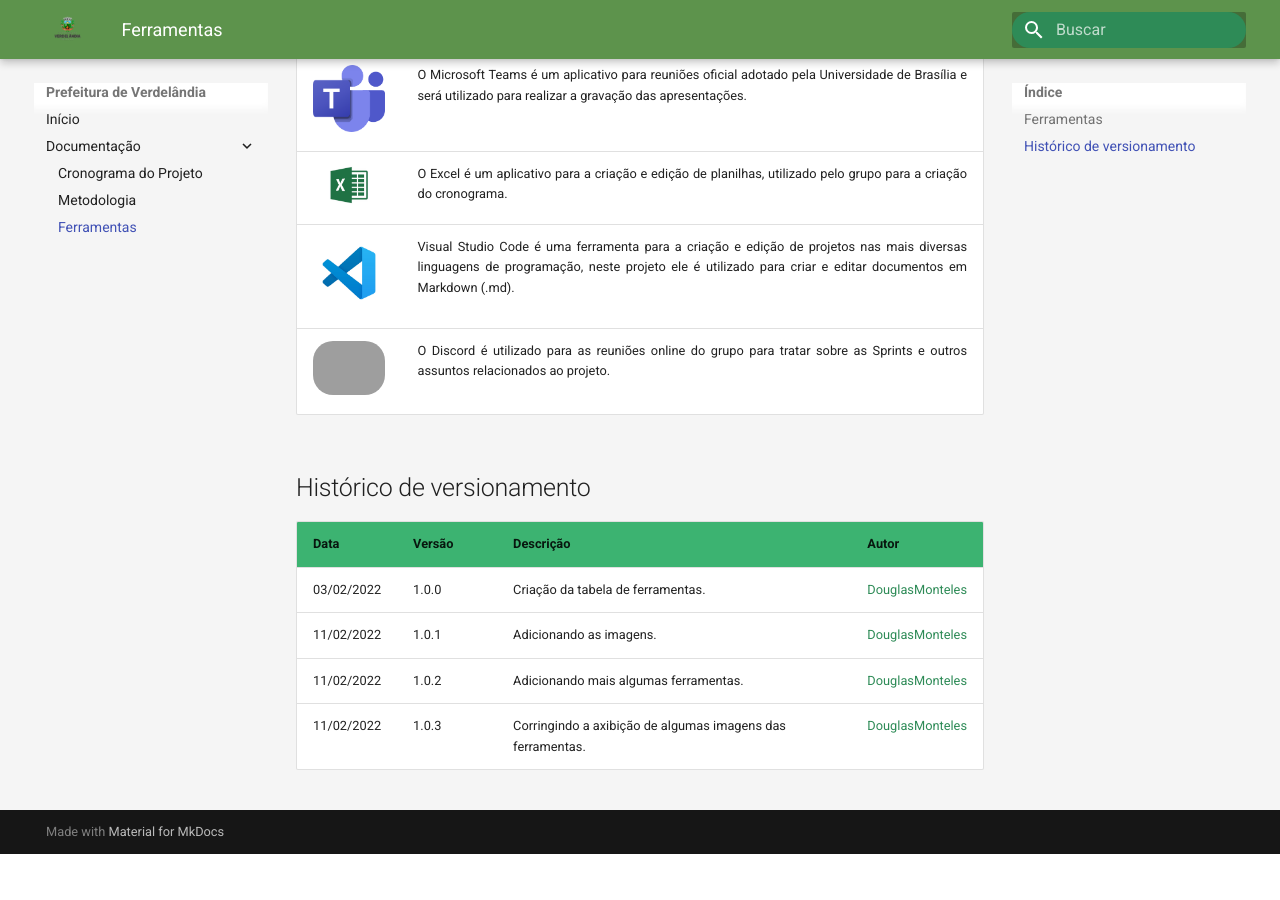
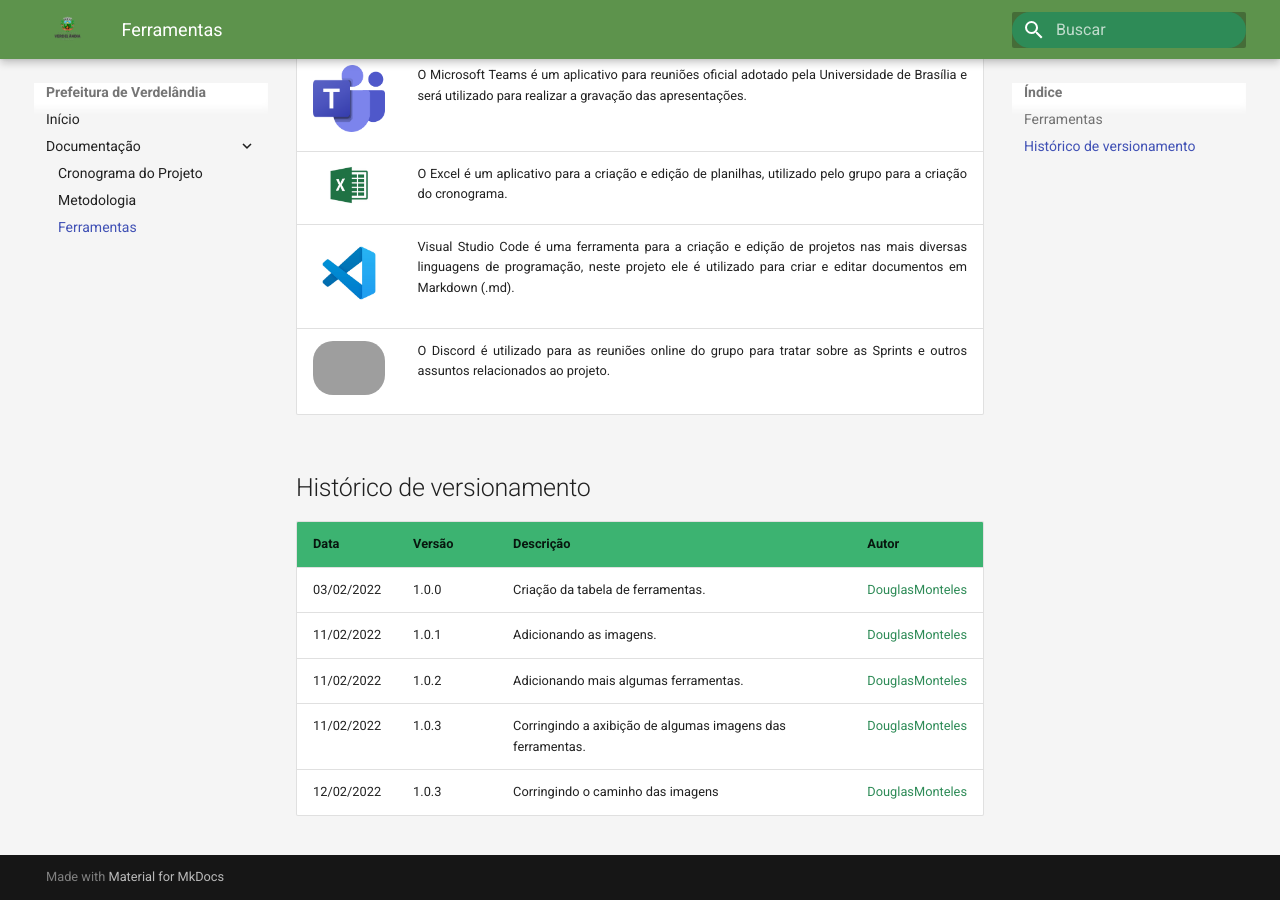
Before and after one commit to valdersonjr/2021.2-Prefeitura-Verdelandia, an MkDocs documentation site: the page built from docs/documentos/Ferramentas.md, in a window 1280 px wide and 900 px high, scrolled down 840 px. Built offline with MkDocs 1.6.1 and Material for MkDocs 9.7.7, drawn with Linux system fonts in a browser that asks for light colours; before the commit the page ends 1694 px from its top, so only the background shows below that; grey boxes are pictures that could not be loaded.

Commit message:
Corrigindo o caminho das imagens

```diff
--- a/docs/documentos/Ferramentas.md
+++ b/docs/documentos/Ferramentas.md
@@ -2,16 +2,16 @@
 
 | Ferramenta | Descrição |
 |-|-|
-|<img style="width: 80px; border-radius: 40px" src="/assets/git.png">| <p style="text-align: justify"> O Git é uma ferramenta de versionamento de código utilizando para controle de versões de um software, mas pode ser empregado para registar o histórico de versões de qualquer arquivo.</p>|
-|<img style="width: 80px; border-radius: 40px" src="/assets/github.jpg">| <p style="text-align: justify">GitHub é perfeito para a hospedagem remota de repositórios de código-fonte utilizando o Git e é também uma rede social utilizada amplamente pelos programadores espalhados pelo mundo.
-|<img style="width: 80px; border-radius: 40px" src="/assets/telegram.png">| <p style="text-align: justify">Optamos por utilizar o Telegram por sua praticidade em estabelecer uma comunicação em grupo e tendo em vista que todos os membros do grupo já utilizam essa plataforma para troca de mensagens.</p>|
-|<img style="width: 80px; border-radius: 40px" src="/assets/trello.png">| <p style="text-align: justify">O Trello se mostrou uma eficaz ferramenta de gestão de projeto, auxiliando na distribuição de atividades, no monitoramento do progresso de cada integrante do grupo e na produtividade em geral.</p>|
-|<img style="width: 80px; border-radius: 40px" src="/assets/youtube.jpeg">| <p style="text-align: justify">O YouTube é uma excelente plataforma para o compartilhamento de vídeos sobre os mais diversos conteúdos e será utilizado pelo grupo para disponibilização dos videos referentes as apresentações feitas ao longo do semestre.</p>|
-|<img style="width: 80px; border-radius: 40px" src="/assets/figma.png">| <p style="text-align: justify">O Figma é um eficaz software no processo de prototipagem de design de projetos, acessível de forma online ou por meio da sua instalação para desktop, disponível para sistemas operacionais GNU/Linux, MacOS ou Windows.</p>|
-|<img style="width: 80px; border-radius: 20px" src="/assets/ms-teams.png">| <p style="text-align: justify">O Microsoft Teams é um aplicativo para reuniões oficial adotado pela Universidade de Brasília e será utilizado para realizar a gravação das apresentações.</p>|
-|<img style="width: 80px; border-radius: 20px" src="/assets/excel.jpg">| <p style="text-align: justify">O Excel é um aplicativo para a criação e edição de planilhas, utilizado pelo grupo para a criação do cronograma.</p>|
-|<img style="width: 80px; border-radius: 20px" src="/assets/vscode.jpg">| <p style="text-align: justify">Visual Studio Code é uma ferramenta para a criação e edição de projetos nas mais diversas linguagens de programação, neste projeto ele é utilizado para criar e editar documentos em Markdown (.md).</p>|
-|<img style="width: 80px; border-radius: 20px" src="/assets/discord.png">| <p style="text-align: justify">O Discord é utilizado para as reuniões online do grupo para tratar sobre as Sprints e outros assuntos relacionados ao projeto.</p>|
+|<img style="width: 80px; border-radius: 40px" src="../../assets/git.png">| <p style="text-align: justify"> O Git é uma ferramenta de versionamento de código utilizando para controle de versões de um software, mas pode ser empregado para registar o histórico de versões de qualquer arquivo.</p>|
+|<img style="width: 80px; border-radius: 40px" src="../../assets/github.jpg">| <p style="text-align: justify">GitHub é perfeito para a hospedagem remota de repositórios de código-fonte utilizando o Git e é também uma rede social utilizada amplamente pelos programadores espalhados pelo mundo.
+|<img style="width: 80px; border-radius: 40px" src="../../assets/telegram.png">| <p style="text-align: justify">Optamos por utilizar o Telegram por sua praticidade em estabelecer uma comunicação em grupo e tendo em vista que todos os membros do grupo já utilizam essa plataforma para troca de mensagens.</p>|
+|<img style="width: 80px; border-radius: 40px" src="../../assets/trello.png">| <p style="text-align: justify">O Trello se mostrou uma eficaz ferramenta de gestão de projeto, auxiliando na distribuição de atividades, no monitoramento do progresso de cada integrante do grupo e na produtividade em geral.</p>|
+|<img style="width: 80px; border-radius: 40px" src="../../assets/youtube.jpeg">| <p style="text-align: justify">O YouTube é uma excelente plataforma para o compartilhamento de vídeos sobre os mais diversos conteúdos e será utilizado pelo grupo para disponibilização dos videos referentes as apresentações feitas ao longo do semestre.</p>|
+|<img style="width: 80px; border-radius: 40px" src="../../assets/figma.png">| <p style="text-align: justify">O Figma é um eficaz software no processo de prototipagem de design de projetos, acessível de forma online ou por meio da sua instalação para desktop, disponível para sistemas operacionais GNU/Linux, MacOS ou Windows.</p>|
+|<img style="width: 80px; border-radius: 20px" src="../../assets/ms-teams.png">| <p style="text-align: justify">O Microsoft Teams é um aplicativo para reuniões oficial adotado pela Universidade de Brasília e será utilizado para realizar a gravação das apresentações.</p>|
+|<img style="width: 80px; border-radius: 20px" src="../../assets/excel.jpg">| <p style="text-align: justify">O Excel é um aplicativo para a criação e edição de planilhas, utilizado pelo grupo para a criação do cronograma.</p>|
+|<img style="width: 80px; border-radius: 20px" src="../../assets/vscode.jpg">| <p style="text-align: justify">Visual Studio Code é uma ferramenta para a criação e edição de projetos nas mais diversas linguagens de programação, neste projeto ele é utilizado para criar e editar documentos em Markdown (.md).</p>|
+|<img style="width: 80px; border-radius: 20px" src="../../assets/discord.png">| <p style="text-align: justify">O Discord é utilizado para as reuniões online do grupo para tratar sobre as Sprints e outros assuntos relacionados ao projeto.</p>|
 
 ## Histórico de versionamento
 
@@ -21,3 +21,4 @@
 |11/02/2022|1.0.1|Adicionando as imagens.|[DouglasMonteles]('https://github.com/douglasmonteles')|
 |11/02/2022|1.0.2|Adicionando mais algumas ferramentas.|[DouglasMonteles]('https://github.com/douglasmonteles')|
 |11/02/2022|1.0.3|Corringindo a axibição de algumas imagens das ferramentas.|[DouglasMonteles]('https://github.com/douglasmonteles')|
+|12/02/2022|1.0.3|Corringindo o caminho das imagens|[DouglasMonteles]('https://github.com/douglasmonteles')|
```
Also changed, not shown: docs/documentos/Cronograma.md (+1 -1 lines).
